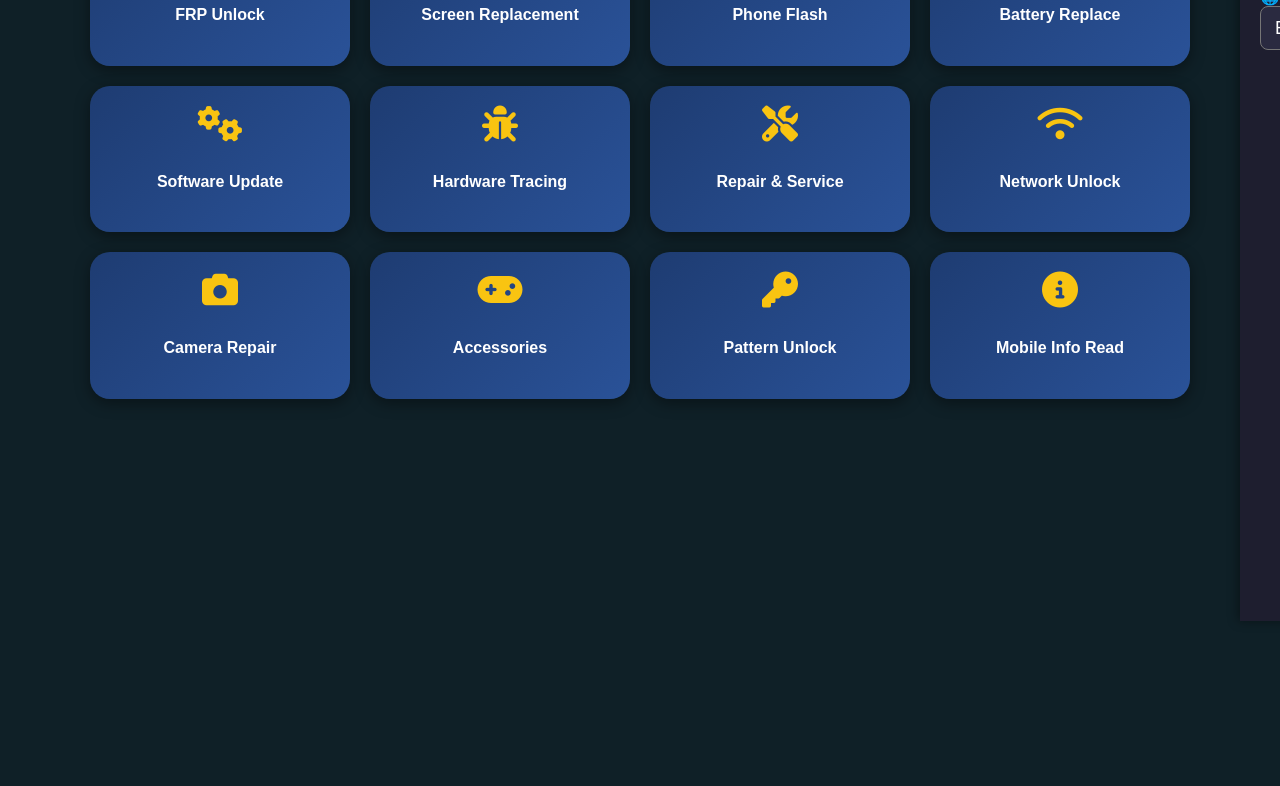
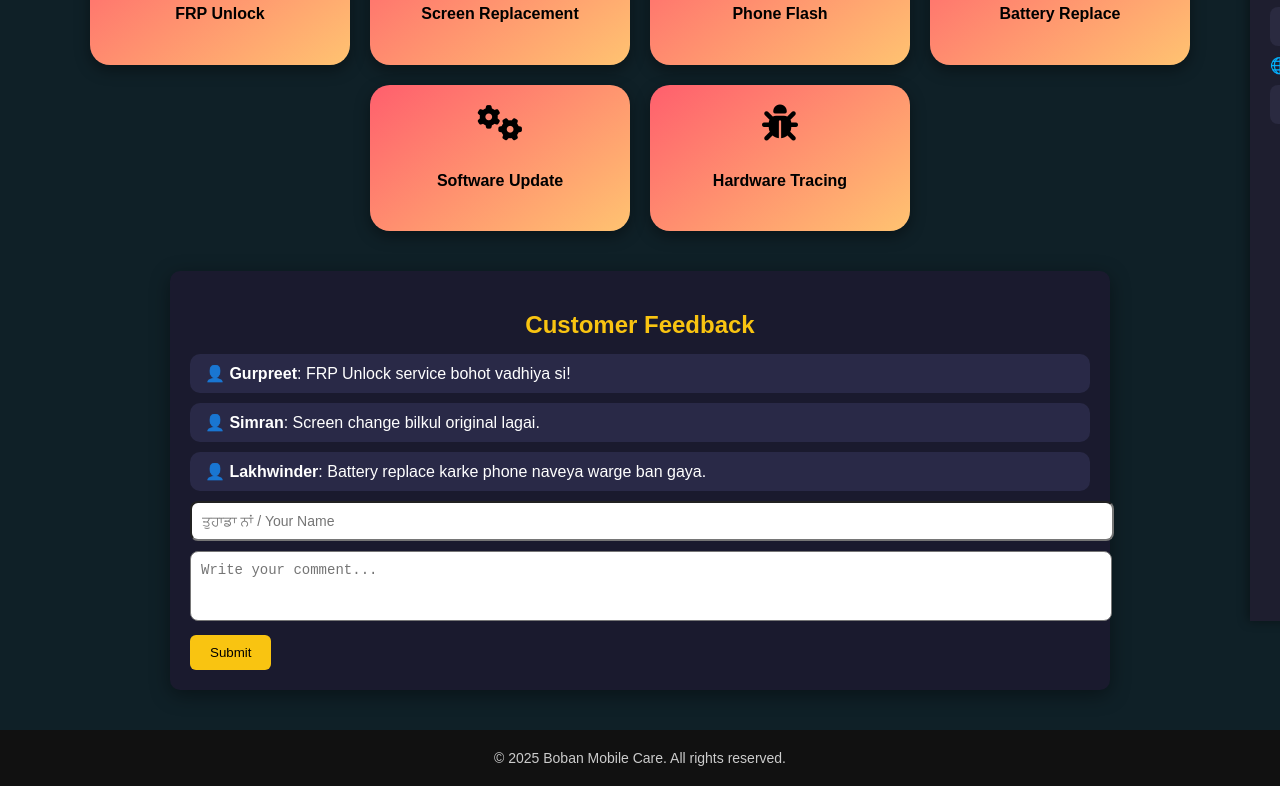
Before and after one commit to bobanch239/Bobanmobilecare, a plain HTML site: page index.html in a window 1280 px wide. Shown: the part 219-1005 px from the top of the page. Before the commit the page ends 800 px from the top, so only its background shows below. Drawn offline with Linux system fonts and the light colour scheme.

Commit message:
index.html

```diff
--- a/index.html
+++ b/index.html
@@ -1,35 +1,33 @@
-<!DOCTYPE html><html lang="en">
+<!DOCTYPE html>
+<html lang="en">
 <head>
   <meta charset="UTF-8" />
-  <meta name="viewport" content="width=device-width, initial-scale=1.0" />
+  <meta name="viewport" content="width=device-width, initial-scale=1.0"/>
   <title>Boban Mobile Care</title>
-  <link rel="stylesheet" href="https://cdnjs.cloudflare.com/ajax/libs/font-awesome/6.4.0/css/all.min.css">
+  <link rel="stylesheet" href="https://cdnjs.cloudflare.com/ajax/libs/font-awesome/6.4.0/css/all.min.css"/>
   <style>
     :root {
       --bg-color: #0f2027;
-      --text-color: #ffffff;
+      --text-color: #fff;
+      --accent: #f9c411;
     }
     body {
       margin: 0;
-      font-family: Arial;
+      font-family: Arial, sans-serif;
       background: var(--bg-color);
       color: var(--text-color);
-      transition: background 0.5s, color 0.5s;
     }
-    header {
-      background: #111;
-      padding: 15px;
+    h1 {
       text-align: center;
-      font-size: 24px;
-      font-weight: bold;
-      color: #f9c411;
+      margin-top: 20px;
+      color: var(--accent);
     }
     .menu-btn {
       position: fixed;
       top: 20px;
       right: 20px;
       z-index: 1000;
-      background: #f9c411;
+      background: var(--accent);
       border: none;
       border-radius: 50%;
       padding: 10px 12px;
@@ -39,7 +37,7 @@
     .sidebar {
       position: fixed;
       top: 0;
-      right: -250px;
+      right: -260px;
       width: 250px;
       height: 100%;
       background: #1e1e2f;
@@ -51,29 +49,29 @@
     .sidebar.open {
       right: 0;
     }
-    .sidebar a, .sidebar select {
+    .sidebar a, .sidebar button, .sidebar select {
       display: block;
-      color: white;
-      text-decoration: none;
-      margin-bottom: 20px;
-      font-size: 18px;
+      background: #2a2a40;
+      color: #fff;
+      margin: 10px 0;
       padding: 10px;
       border-radius: 8px;
-      background-color: #2a2a40;
-      transition: background 0.3s;
+      font-size: 16px;
+      text-align: center;
+      text-decoration: none;
+      border: none;
+      cursor: pointer;
       width: 100%;
     }
-    .sidebar a:hover, .sidebar select:hover {
-      background-color: #3e3e5c;
+    .sidebar a:hover, .sidebar button:hover, .sidebar select:hover {
+      background: #3e3e5c;
     }
     .overlay {
       display: none;
       position: fixed;
-      top: 0;
-      left: 0;
-      width: 100%;
-      height: 100%;
-      background: rgba(0, 0, 0, 0.6);
+      top: 0; left: 0;
+      width: 100vw; height: 100vh;
+      background: rgba(0,0,0,0.5);
       z-index: 998;
     }
     .overlay.show {
@@ -88,23 +86,24 @@
       margin: 80px auto 40px;
     }
     .service-box {
-      background: linear-gradient(135deg, #1e3c72, #2a5298);
+      background: linear-gradient(145deg, #ff5f6d, #ffc371);
+      width: 220px;
       padding: 20px;
+      text-align: center;
       border-radius: 20px;
-      width: 220px;
-      box-shadow: 0 4px 15px rgba(0,0,0,0.4);
+      color: #000;
+      box-shadow: 0 5px 15px rgba(0,0,0,0.4);
       cursor: pointer;
-      text-align: center;
-      transition: transform 0.3s, background 0.3s;
+      transition: all 0.3s;
     }
     .service-box:hover {
       transform: scale(1.05);
-      background: linear-gradient(135deg, #00b4db, #0083b0);
+      background: linear-gradient(145deg, #36d1dc, #5b86e5);
+      color: #fff;
     }
     .service-box i {
       font-size: 36px;
       margin-bottom: 10px;
-      color: #f9c411;
     }
     .popup-overlay {
       display: none;
@@ -126,23 +125,81 @@
       text-align: center;
       box-shadow: 0 5px 15px rgba(0,0,0,0.5);
     }
+    .feedback-section {
+      max-width: 900px;
+      margin: auto;
+      margin-bottom: 40px;
+      padding: 20px;
+      background: #1a1a2e;
+      border-radius: 10px;
+      box-shadow: 0 5px 20px rgba(0,0,0,0.4);
+    }
+    .feedback-section h2 {
+      text-align: center;
+      color: var(--accent);
+      margin-bottom: 15px;
+    }
+    .feedback {
+      background: #292947;
+      padding: 10px 15px;
+      border-radius: 10px;
+      margin-bottom: 10px;
+      color: #fff;
+    }
+    .feedback-form input, .feedback-form textarea {
+      width: 100%;
+      padding: 10px;
+      border-radius: 8px;
+      resize: none;
+      margin-bottom: 10px;
+      font-size: 14px;
+    }
+    .feedback-form button {
+      padding: 10px 20px;
+      background: var(--accent);
+      border: none;
+      border-radius: 6px;
+      cursor: pointer;
+    }
+    footer {
+      text-align: center;
+      padding: 20px;
+      background: #111;
+      color: #ccc;
+      font-size: 14px;
+    }
   </style>
 </head>
 <body>
-  <header>Boban Mobile Care</header>
-  <div class="overlay" id="overlay" onclick="closeMenu()"></div>
+  <h1>Boban Mobile Care</h1>
   <button class="menu-btn" onclick="toggleMenu(event)">☰</button>
+
   <div class="sidebar" id="sidebar">
-    <a href="#about" onclick="showPopup('About Us','Welcome to Boban Mobile Care - your trusted mobile repair solution.')">ℹ️ About</a>
-    <a href="#contact" onclick="showPopup('Contact','Phone: 7347587778\nEmail: bobanmobilecare@gmail.com')">📞 Contact</a>
+    <a href="tel:+917347587778">📞 Call Us</a>
     <a href="https://wa.me/917347587778" target="_blank">💬 WhatsApp</a>
+    <a href="mailto:bobanmobilecare@gmail.com">📧 Gmail</a>
+    <a href="https://www.google.com/maps/search/?api=1&query=Kala+Sanghian+Punjab" target="_blank">📍 Location</a>
+    <a href="#feedback">💬 Feedback</a>
     <label for="lang">🌐 Language</label>
     <select id="lang" onchange="changeLang(this.value)">
       <option value="en">English</option>
       <option value="pa">ਪੰਜਾਬੀ</option>
     </select>
   </div>
+  <div class="overlay" id="overlay" onclick="closeMenu()"></div>
+
   <section id="services" class="services"></section>
+
+  <div class="feedback-section" id="feedback">
+    <h2>Customer Feedback</h2>
+    <div id="feedbackList"></div>
+    <div class="feedback-form">
+      <input type="text" id="nameInput" placeholder="ਤੁਹਾਡਾ ਨਾਂ / Your Name" />
+      <textarea id="commentInput" rows="3" placeholder="Write your comment..."></textarea>
+      <button onclick="addComment()">Submit</button>
+    </div>
+  </div>
+
   <div class="popup-overlay" id="popupOverlay">
     <div class="popup" id="popupBox">
       <h3 id="popupTitle"></h3>
@@ -150,73 +207,106 @@
       <button onclick="closePopup()">Close</button>
     </div>
   </div>
+
+  <footer>© 2025 Boban Mobile Care. All rights reserved.</footer>
+
   <script>
-  const servicesList = [
-    { icon: 'fa-lock-open', title: 'FRP Unlock', desc: 'Remove Google account lock.' },
-    { icon: 'fa-mobile-alt', title: 'Screen Replacement', desc: 'Fix broken or damaged screens.' },
-    { icon: 'fa-download', title: 'Phone Flash', desc: 'Reinstall phone firmware.' },
-    { icon: 'fa-battery-full', title: 'Battery Replace', desc: 'New battery installation.' },
-    { icon: 'fa-cogs', title: 'Software Update', desc: 'Upgrade to latest OS.' },
-    { icon: 'fa-bug', title: 'Hardware Tracing', desc: 'Find and fix hardware issues.' },
-    { icon: 'fa-tools', title: 'Repair & Service', desc: 'General repair services.' },
-    { icon: 'fa-wifi', title: 'Network Unlock', desc: 'Unlock SIM restrictions.' },
-    { icon: 'fa-camera', title: 'Camera Repair', desc: 'Fix front/back camera issues.' },
-    { icon: 'fa-gamepad', title: 'Accessories', desc: 'Chargers, covers, and more.' },
-    { icon: 'fa-key', title: 'Pattern Unlock', desc: 'Bypass screen lock pattern.' },
-    { icon: 'fa-info-circle', title: 'Mobile Info Read', desc: 'Read IMEI, model, and more.' }
-  ];
     const translations = {
-    en: {},
       pa: {
-      'FRP Unlock': 'ਐਫ ਆਰ ਪੀ ਅਨਲੌਕ',
+        'FRP Unlock': 'FRP ਅਣਲੌਕ',
         'Screen Replacement': 'ਸਕਰੀਨ ਬਦਲੋ',
-      'Phone Flash': 'ਫ਼ੋਨ ਫਲੈਸ਼',
+        'Phone Flash': 'ਫੋਨ ਫਲੈਸ਼',
         'Battery Replace': 'ਬੈਟਰੀ ਬਦਲੋ',
         'Software Update': 'ਸਾਫਟਵੇਅਰ ਅੱਪਡੇਟ',
-      'Hardware Tracing': 'ਹਾਰਡਵੇਅਰ ਟਰੇਸਿੰਗ',
-      'Repair & Service': 'ਮੁਰੰਮਤ ਤੇ ਸੇਵਾ',
-      'Network Unlock': 'ਨੈਟਵਰਕ ਅਨਲੌਕ',
-      'Camera Repair': 'ਕੈਮਰਾ ਮੁਰੰਮਤ',
-      'Accessories': 'ਐਕਸੈਸਰੀਜ਼',
-      'Pattern Unlock': 'ਪੈਟਰਨ ਅਨਲੌਕ',
-      'Mobile Info Read': 'ਮੋਬਾਈਲ ਜਾਣਕਾਰੀ ਪੜ੍ਹੋ'
+        'Hardware Tracing': 'ਹਾਰਡਵੇਅਰ ਟਰੇਸਿੰਗ'
       }
     };
-  const serviceSection = document.getElementById('services');
+
+    const servicesList = [
+      { icon: 'fa-lock-open', title: 'FRP Unlock', desc: 'Remove Google account lock.', price: '₹499' },
+      { icon: 'fa-mobile-alt', title: 'Screen Replacement', desc: 'Fix broken or damaged screens.', price: '₹1399' },
+      { icon: 'fa-download', title: 'Phone Flash', desc: 'Reinstall phone firmware.', price: '₹399' },
+      { icon: 'fa-battery-full', title: 'Battery Replace', desc: 'New battery installation.', price: '₹699' },
+      { icon: 'fa-cogs', title: 'Software Update', desc: 'Upgrade to latest OS.', price: '₹349' },
+      { icon: 'fa-bug', title: 'Hardware Tracing', desc: 'Find and fix hardware issues.', price: '₹599' }
+    ];
+
+    const defaultComments = [
+      { name: 'Gurpreet', text: 'FRP Unlock service bohot vadhiya si!' },
+      { name: 'Simran', text: 'Screen change bilkul original lagai.' },
+      { name: 'Lakhwinder', text: 'Battery replace karke phone naveya warge ban gaya.' }
+    ];
+
+    function loadServices(lang = 'en') {
+      const section = document.getElementById('services');
+      section.innerHTML = '';
       servicesList.forEach(service => {
+        const title = (lang !== 'en' && translations[lang] && translations[lang][service.title])
+          ? translations[lang][service.title]
+          : service.title;
         const div = document.createElement('div');
         div.className = 'service-box';
-    div.setAttribute('data-en', service.title);
-    div.setAttribute('data-pa', translations.pa[service.title] || service.title);
-    div.innerHTML = `<i class="fas ${service.icon}"></i><h4>${service.title}</h4>`;
-    div.onclick = () => showPopup(service.title, service.desc);
-    serviceSection.appendChild(div);
+        div.innerHTML = `<i class="fas ${service.icon}"></i><h4>${title}</h4>`;
+        div.onclick = () => showPopup(title, `${service.desc}<br>💰 ${service.price}`);
+        section.appendChild(div);
       });
-  const sidebar = document.getElementById('sidebar');
-  const overlay = document.getElementById('overlay');
+    }
+
     function toggleMenu(e) {
       e.stopPropagation();
-    sidebar.classList.toggle('open');
-    overlay.classList.toggle('show');
+      document.getElementById('sidebar').classList.toggle('open');
+      document.getElementById('overlay').classList.toggle('show');
     }
+
     function closeMenu() {
-    sidebar.classList.remove('open');
-    overlay.classList.remove('show');
+      document.getElementById('sidebar').classList.remove('open');
+      document.getElementById('overlay').classList.remove('show');
     }
+
     function showPopup(title, desc) {
       document.getElementById('popupTitle').innerText = title;
-    document.getElementById('popupDesc').innerText = desc;
+      document.getElementById('popupDesc').innerHTML = desc;
       document.getElementById('popupOverlay').style.display = 'flex';
     }
+
     function closePopup() {
       document.getElementById('popupOverlay').style.display = 'none';
     }
+
     function changeLang(lang) {
-    document.querySelectorAll('.service-box').forEach(box => {
-      const title = box.getAttribute(`data-${lang}`);
-      box.querySelector('h4').innerText = title;
+      loadServices(lang);
+    }
+
+    function addComment() {
+      const name = document.getElementById('nameInput').value.trim();
+      const comment = document.getElementById('commentInput').value.trim();
+      if (name && comment) {
+        const existing = JSON.parse(localStorage.getItem('comments') || '[]');
+        existing.push({ name, text: comment });
+        localStorage.setItem('comments', JSON.stringify(existing));
+        document.getElementById('nameInput').value = '';
+        document.getElementById('commentInput').value = '';
+        renderComments();
+      }
+    }
+
+    function renderComments() {
+      const list = document.getElementById('feedbackList');
+      list.innerHTML = '';
+      const saved = JSON.parse(localStorage.getItem('comments') || '[]');
+      const all = [...defaultComments, ...saved];
+      all.forEach(obj => {
+        const div = document.createElement('div');
+        div.className = 'feedback';
+        div.innerHTML = `👤 <b>${obj.name}</b>: ${obj.text}`;
+        list.appendChild(div);
       });
     }
+
+    window.addEventListener('DOMContentLoaded', () => {
+      loadServices();
+      renderComments();
+    });
   </script>
 </body>
 </html>
```
Lines whose indentation alone changed are shown as unchanged.
